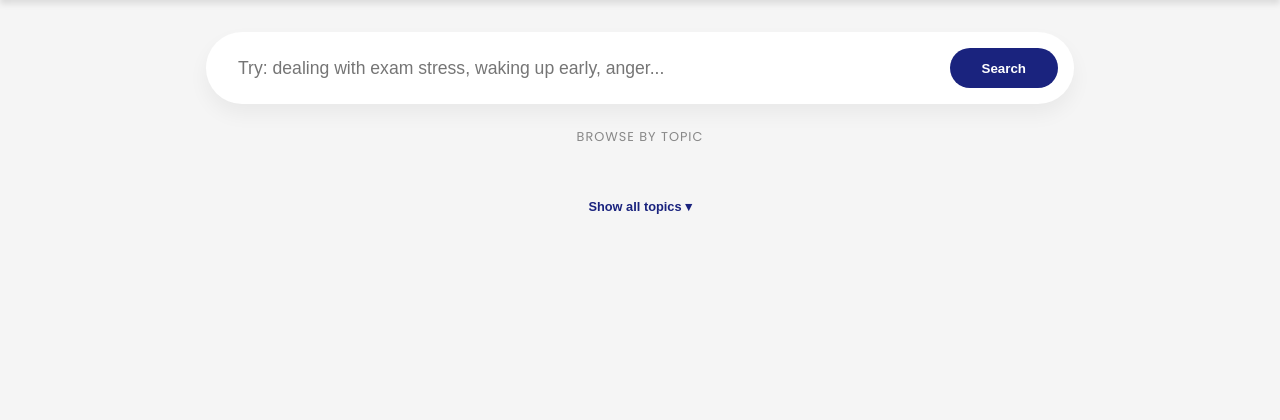
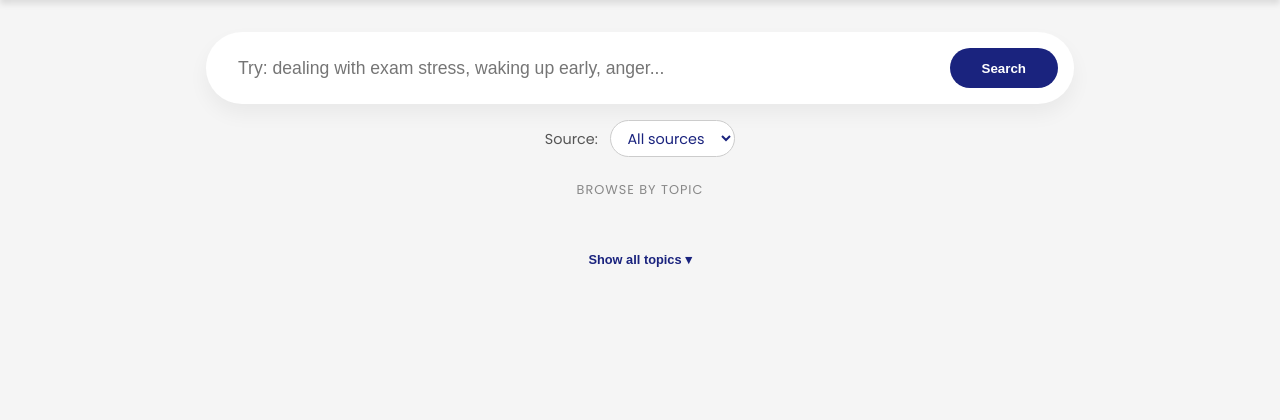
Before and after one commit to Darshan36/satasang_chatbot, a Flask app: page / in a window 1280 px wide. Shown: the part 196-616 px from the top of the page. Run offline with Flask 3, Linux system fonts and the light colour scheme; parts of the project's set-up code (start-up, migrations or seed data) failed here and were passed over.

Commit message:
Add Amrut Pathey as a filterable source
- Parse the book into 68 prasangs (add_amrutpathey.py), tagged source=amrutpathey
- Thread a 'source' field through the pipeline (build_embeddings, assign_tags)
- assign_tags now preserves existing tags and only auto-tags new stories
- app.py + index.html: source filter (All / Akshar Sarjan Sabha / Amrut Pathey)

Co-Authored-By: Claude Opus 4.7 (1M context) <noreply@anthropic.com>

```diff
--- a/app.py
+++ b/app.py
@@ -114,7 +114,19 @@ STORIES, EMB, TOPICS, TOPIC_EMB = _load()
 TOPIC_NAMES = [t["name"] for t in TOPICS]
 TOPIC_IDX = {t["name"]: i for i, t in enumerate(TOPICS)}
 
+# Sources present in the data, for the UI filter (value -> display label).
+SOURCE_LABELS = {"sabha": "Akshar Sarjan Sabha", "amrutpathey": "Amrut Pathey"}
+SOURCES = [
+    {"value": v, "label": SOURCE_LABELS.get(v, v.title())}
+    for v in sorted({s.get("source", "sabha") for s in STORIES})
+]
+
 GLOSSARY = _opt_json(GLOSSARY_FILE, {"terms": []}).get("terms", [])
+
+
+def source_ok(story, source):
+    """True if the story matches the requested source ('' / 'all' = any)."""
+    return not source or source == "all" or story.get("source", "sabha") == source
 
 
 def glossary_expansions(query):
@@ -186,7 +198,7 @@ def favicon():
 
 @app.route("/")
 def index():
-    return render_template("index.html", topics=TOPICS)
+    return render_template("index.html", topics=TOPICS, sources=SOURCES)
 
 
 @app.route("/ask", methods=["POST"])
@@ -195,10 +207,12 @@ def ask():
         data = request.get_json(silent=True) or {}
         tag = (data.get("tag") or "").strip()
         query = (data.get("query") or "").strip()
+        source = (data.get("source") or "").strip()  # '' / 'all' = every source
 
         # --- Browse mode: filter by topic tag, no API call ---
         if tag:
-            idxs = [i for i, s in enumerate(STORIES) if tag in s.get("topics", [])]
+            idxs = [i for i, s in enumerate(STORIES)
+                    if tag in s.get("topics", []) and source_ok(s, source)]
             if TOPIC_EMB is not None and tag in TOPIC_IDX:
                 tvec = TOPIC_EMB[TOPIC_IDX[tag]]
                 idxs.sort(key=lambda i: -float(EMB[i] @ tvec))
@@ -225,7 +239,7 @@ def ask():
                     s2 = EMB @ embed_query(enriched)
                     if float(s2.max()) > float(sims.max()):
                         sims = s2
-        order = np.argsort(-sims)[:FETCH_K]
+        order = [i for i in np.argsort(-sims) if source_ok(STORIES[i], source)][:FETCH_K]
 
         matched = quick_tag_match(query)
         scored = []
--- a/build_embeddings.py
+++ b/build_embeddings.py
@@ -56,6 +56,7 @@ def build_stories():
         out.append({
             "session_topic": (s.get("session_topic") or "").strip(),
             "content": content,
+            "source": s.get("source") or "sabha",
             "hash": h,
         })
     with open(STORIES_OUT, "w", encoding="utf-8") as f:
--- a/templates/index.html
+++ b/templates/index.html
@@ -204,6 +204,24 @@
         }
         @keyframes spin { 0% { transform: rotate(0deg); } 100% { transform: rotate(360deg); } }
 
+        .source-row {
+            text-align: center;
+            margin: -0.5rem 0 1.5rem;
+            font-size: 0.9rem;
+            color: #555;
+        }
+        .source-row label { margin-right: 8px; }
+        .source-row select {
+            font-family: inherit;
+            font-size: 0.9rem;
+            padding: 0.4rem 0.8rem;
+            border-radius: 20px;
+            border: 1px solid #ccc;
+            background: var(--white);
+            color: var(--primary);
+            cursor: pointer;
+        }
+
         footer { text-align: center; padding: 1.5rem; font-size: 0.9rem; color: #777; }
     </style>
 </head>
@@ -218,6 +236,16 @@
         <div class="search-box">
             <input type="text" id="userInput" placeholder="Try: dealing with exam stress, waking up early, anger...">
             <button onclick="search()">Search</button>
+        </div>
+
+        <div class="source-row">
+            <label for="sourceFilter">Source:</label>
+            <select id="sourceFilter" onchange="reapply()">
+                <option value="all">All sources</option>
+                {% for s in sources %}
+                <option value="{{ s.value }}">{{ s.label }}</option>
+                {% endfor %}
+            </select>
         </div>
 
         <div class="topics-label">Browse by topic</div>
@@ -249,15 +277,27 @@
             btn.textContent = t.classList.contains('expanded') ? 'Show fewer topics ▴' : 'Show all topics ▾';
         }
 
+        let lastAction = null;  // remember last {tag|query} so changing source re-runs it
+
+        function currentSource() {
+            return document.getElementById('sourceFilter').value;
+        }
+
         function browse(topic) {
             document.getElementById('userInput').value = topic;
-            run({ tag: topic });
+            lastAction = { tag: topic };
+            run({ tag: topic, source: currentSource() });
         }
 
         function search() {
             const query = document.getElementById('userInput').value.trim();
             if (!query) return;
-            run({ query: query });
+            lastAction = { query: query };
+            run({ query: query, source: currentSource() });
+        }
+
+        function reapply() {
+            if (lastAction) run({ ...lastAction, source: currentSource() });
         }
 
         async function run(payload) {
```
Also changed, not shown: add_amrutpathey.py (added, +47 -0 lines), assign_tags.py (+31 -15 lines), 1 other file.
